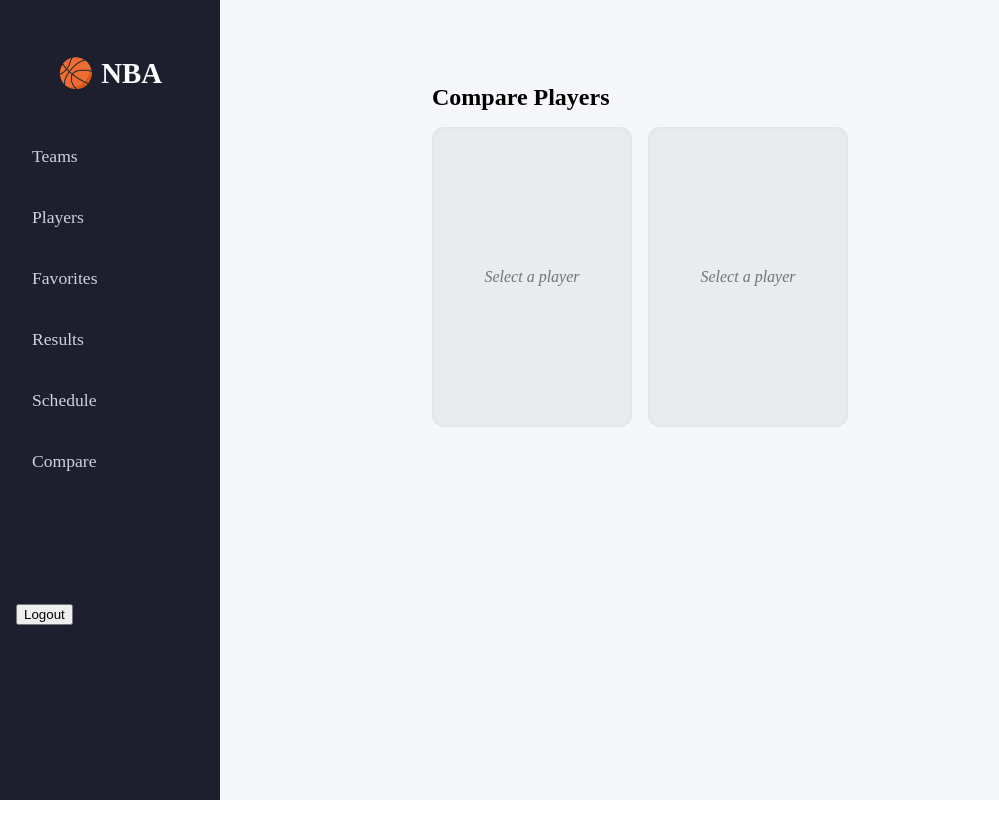
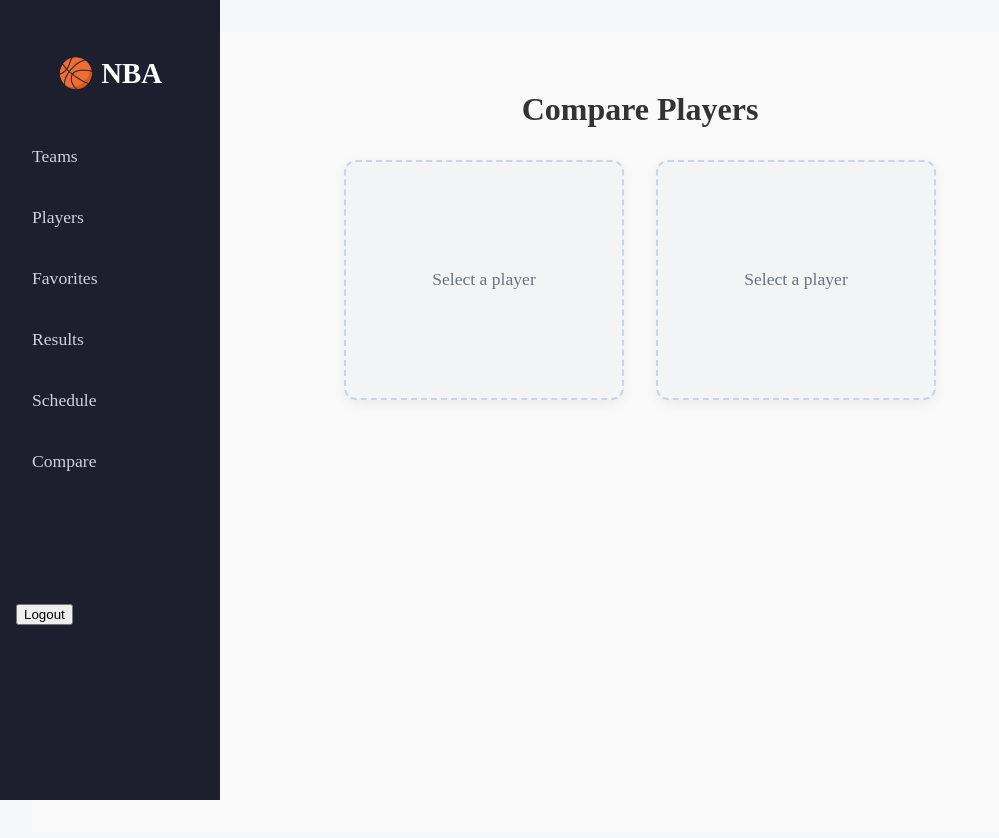
Before and after one commit to Jovan-95/nba-app, a React (Vite) app: page /compare in a window 1280 px wide. Shown: the top 838 px of the page, without its empty margins (0-999 px from the left). Before the commit the page ends 800 px from the top, so only its background shows below. Built offline with nearby package versions, Linux system fonts and the light colour scheme; data requests are answered from the project's data file; sample sign-in values are in the browser's storage.

Commit message:
compare page, select slots

```diff
--- a/db.json
+++ b/db.json
@@ -836,32 +836,39 @@
       "timestamp": "16/06/2025, 12:13:20"
     },
     {
-      "id": 1750233500494,
+      "id": "1750233500494",
       "userId": "1750067147348",
       "entityId": "1",
       "content": "123",
       "timestamp": "18/06/2025, 09:58:20"
     },
     {
-      "id": 1750233521659,
+      "id": "1750233521659",
       "userId": "1750067147348",
       "entityId": "3",
       "content": "jokiic\n",
       "timestamp": "18/06/2025, 09:58:41"
     },
     {
-      "id": 1750233545075,
+      "id": "1750233545075",
       "userId": "1749459502655",
       "entityId": "3",
       "content": "ewqwe",
       "timestamp": "18/06/2025, 09:59:05"
     },
     {
-      "id": 1750233643003,
+      "id": "1750233643003",
       "userId": "1749459502655",
       "entityId": "6",
       "content": "hh",
       "timestamp": "18/06/2025, 10:00:43"
+    },
+    {
+      "id": 1750338395722,
+      "userId": "1749459502655",
+      "entityId": "1",
+      "content": "dwdw",
+      "timestamp": "19/06/2025, 15:06:35"
     }
   ],
   "notifications": [
--- a/src/pages/Compare.tsx
+++ b/src/pages/Compare.tsx
@@ -48,6 +48,12 @@ function Compare() {
     setSlotTwoModal(false);
   }
 
+  // Finding player one obj
+  const playerOne = players.find((p) => p.name === slotOne);
+
+  // Finding player two obj
+  const playerTwo = players.find((p) => p.name === slotTwo);
+
   return (
     <div className="compare-wrapper">
       <div className="compare-page">
@@ -56,20 +62,42 @@ function Compare() {
           <h2>Compare Players</h2>
           <div className="slots-container">
             {/* <!-- Slot 1 --> */}
+            {slotOne === "" ? (
               <div
                 onClick={handleModalSlotOne}
                 className="compare-card empty-slot"
               >
                 <p>Select a player</p>
               </div>
+            ) : (
+              <div onClick={handleModalSlotOne} className="compare-card">
+                <div>Name: {playerOne?.name}</div>
+                <div>Height: {playerOne?.height}</div>
+                <div>Position: {playerOne?.position}</div>
+                <div>PPG: {playerOne?.stats.points}</div>
+                <div>RPG: {playerOne?.stats.rebounds}</div>
+                <div>APG: {playerOne?.stats.assists}</div>
+              </div>
+            )}
 
             {/* <!-- Slot 2 --> */}
+            {slotTwo === "" ? (
               <div
                 onClick={handleModalSlotTwo}
                 className="compare-card empty-slot"
               >
                 <p>Select a player</p>
               </div>
+            ) : (
+              <div onClick={handleModalSlotTwo} className="compare-card">
+                <div>Name: {playerTwo?.name}</div>
+                <div>Height: {playerTwo?.height}</div>
+                <div>Position: {playerTwo?.position}</div>
+                <div>PPG: {playerTwo?.stats.points}</div>
+                <div>RPG: {playerTwo?.stats.rebounds}</div>
+                <div>APG: {playerTwo?.stats.assists}</div>
+              </div>
+            )}
           </div>
         </div>
         {/* Slot ONE modal */}
--- a/src/scss/pages/compare.scss
+++ b/src/scss/pages/compare.scss
@@ -1,96 +1,73 @@
 .compare-wrapper {
-  display: flex;
-  justify-content: center;
+  padding: 2rem;
+  background: #f9f9f9;
+  min-height: 100vh;
+
   .compare-page {
-    gap: 2rem;
-    padding: 2rem;
-    max-width: 800px;
-
-    @media (max-width: 768px) {
-      flex-direction: column;
-    }
-
-    .players-list {
-      flex: 1;
-      max-height: 90vh;
-      overflow-y: auto;
-
-      h2 {
-        font-size: 1.5rem;
-        margin-bottom: 1rem;
-      }
+    max-width: 1200px;
+    margin: 0 auto;
   }
 
   .compare-slots {
-      flex: 2;
+    // text-align: center;
 
     h2 {
-        font-size: 1.5rem;
-        margin-bottom: 1rem;
+      font-size: 2rem;
+      margin-bottom: 2rem;
+      color: #333;
+      text-align: center;
     }
 
     .slots-container {
       display: flex;
-        gap: 1rem;
-
-        @media (max-width: 768px) {
-          flex-direction: column;
+      justify-content: center;
+      gap: 2rem;
+      flex-wrap: wrap;
     }
 
     .compare-card {
+      width: 280px;
+      min-height: 240px;
+      background-color: #ffffff;
+      border: 2px solid #e0e0e0;
+      border-radius: 12px;
+      padding: 1.5rem;
+      box-shadow: 0 4px 12px rgba(0, 0, 0, 0.06);
+      transition: transform 0.2s ease;
       cursor: pointer;
-          width: 200px;
-          background: #e9ecef;
-          border-radius: 12px;
-          padding: 1rem;
-          min-height: 300px;
       display: flex;
       flex-direction: column;
       justify-content: center;
-          align-items: center;
-          box-shadow: inset 0 0 5px rgba(0, 0, 0, 0.05);
+      align-items: left;
 
-          &.empty-slot {
-            color: #6c757d;
-            font-size: 1rem;
-            font-style: italic;
+      &:hover {
+        transform: scale(1.03);
+        border-color: #4f46e5;
       }
 
-          &.filled {
-            background: white;
-
-            img {
-              width: 120px;
-              height: 120px;
-              border-radius: 50%;
-              margin-bottom: 1rem;
+      div {
+        margin: 0.4rem 0;
+        font-size: 1rem;
+        color: #333;
+      }
     }
 
-            h3 {
-              font-size: 1.4rem;
+    .empty-slot {
+      background-color: #f3f4f6;
+      border: 2px dashed #cbd5e1;
+      color: #6b7280;
+      justify-content: center;
+      font-weight: 500;
+
+      p {
+        text-align: center;
+        font-size: 1.1rem;
       }
 
-            p {
-              font-size: 0.9rem;
-              margin: 0.2rem 0;
-            }
-
-            .clear-btn {
-              margin-top: 1rem;
-              background: #dc3545;
-              color: white;
-              border: none;
-              padding: 0.4rem 0.8rem;
-              border-radius: 6px;
-              cursor: pointer;
-
       &:hover {
-                background: #a71d2a;
+        border-color: #a5b4fc;
+        background-color: #e0e7ff;
       }
     }
   }
 }
-      }
-    }
-  }
-}
```
Lines whose indentation alone changed are shown as unchanged.
